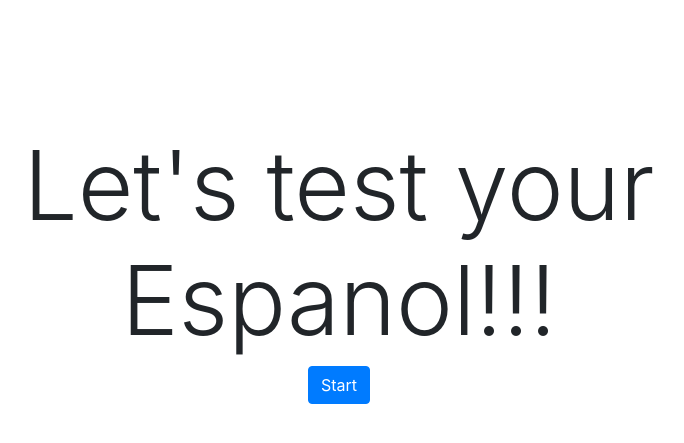
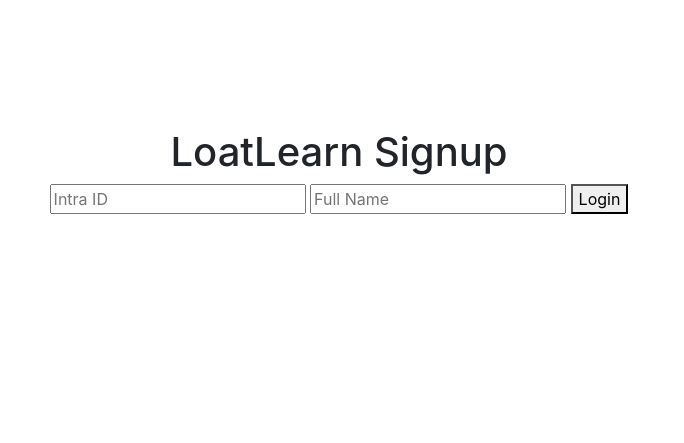
Before and after one commit to Andrew-Infinite/LoatLearn, a Flask app: page / in a window 1280 px wide. Shown: the top 443 px of the page, without its empty margins (301-985 px from the left). Run offline with Flask 3, Linux system fonts and the light colour scheme; some libraries are stand-ins or nearby versions.

Commit message:
signup page

```diff
--- a/static/script/main.js
+++ b/static/script/main.js
@@ -229,3 +229,22 @@ function Display_Result(answer_list){
     container_div.append(result);
     container_div.append(hr);
 }
+function validateLogin() {
+    // Get the values from the username and password input fields
+    const username = document.getElementById("username").value;
+    const password = document.getElementById("password").value;
+
+    // Check if both fields are filled
+    if (username.trim() !== "" && password.trim() !== "") {
+        // Hide the login page
+        document.getElementById("login").style.display = "none";
+
+        // Show the next page
+        document.getElementById("start_page").style.display = "block";
+    } else {
+        // Display an error message if fields are not filled
+        const errorMessage = document.getElementById("error-message");
+        errorMessage.textContent = "Please enter both Intra ID and ur full name.";
+        errorMessage.style.display = "block";
+    }
+}
--- a/templates/index.html
+++ b/templates/index.html
@@ -11,7 +11,16 @@
 
 <body>
     <div class="main_container">
-        <div id="start_page" class="container" style="display: block;">
+        <div id="login" class="container" style="display: block;">
+            <h1>LoatLearn Signup</h1>
+            <form id="login-form">
+                <input type="text" id="username" placeholder="Intra ID" required>
+                <input type="password" id="password" placeholder="Full Name" required>
+                <button id="login-button" type="button" onclick="validateLogin()">Login</button>
+            </form>
+            <div id="error-message" class="hidden"></div>
+        </div>
+        <div id="start_page" class="container" style="display: none;">
             <h1 class="display-1 fw-bold">Let's test your Espanol!!!</h1>
             <button onclick="start()" class="btn btn-primary">Start</button>
         </div>
```
Also changed, not shown: templates/script.js (line endings or trailing spaces).
